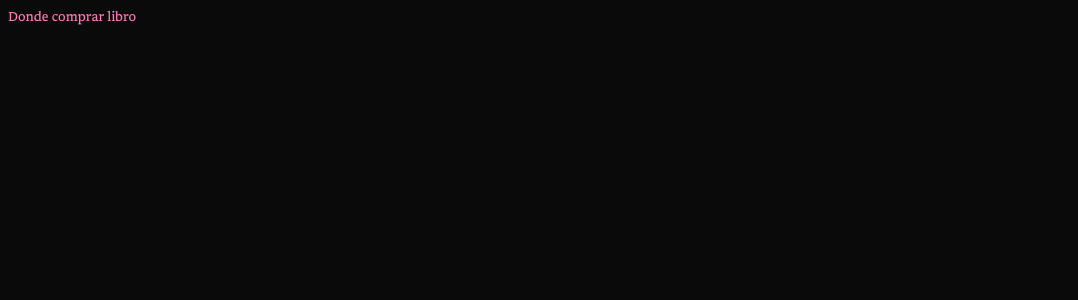
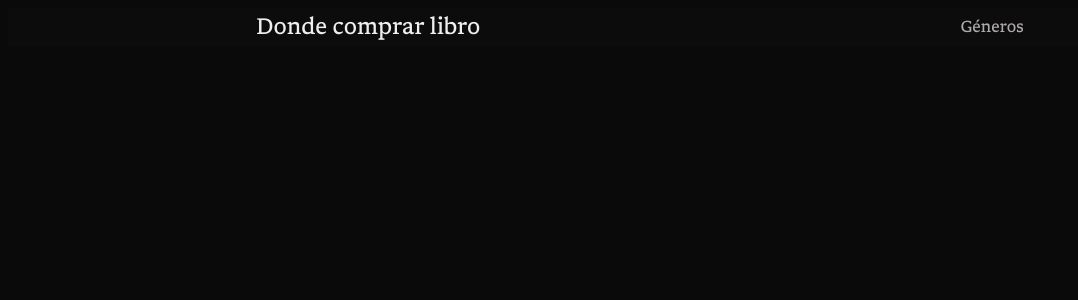
Before and after one commit to AGNajera/donde-comprar-libro, a React (Vite) app: page / in a window 1280 px wide. Shown: the top 300 px of the page, without its empty margins (0-1078 px from the left). Built offline with nearby package versions, Linux system fonts and the light colour scheme.

Commit message:
Header y estilos extra. Los estilos son algo diferentes que los de index, sobretodo con el titulo. Creo que se puede mejorar haciendo al archivo Header su css module, veré. Todavía no está finalizado el Header, solo es la base de lo que será en el futuro.

```diff
--- a/src/App.tsx
+++ b/src/App.tsx
@@ -1,7 +1,9 @@
+import { Header } from "./components/Header.tsx";
+
 function App() {
   return (
     <div className="App">
-      <a href="/">Donde comprar libro</a>
+      <Header />
     </div>
   );
 }
--- /dev/null
+++ b/src/components/Header.css
@@ -0,0 +1,32 @@
+header {
+  display: flex;
+  justify-content: space-around;
+  align-items: center;
+  padding: 0.5rem;
+  width: 100%;
+  background-color: var(--foreground);
+}
+
+section > .title {
+  font-size: 1.4rem;
+  text-decoration: none;
+  color: var(--text);
+
+  &::after {
+    background-color: none;
+    transform: none;
+    transform: scaleX(0);
+    transform-origin: none;
+  }
+
+  &:hover,
+  &:focus {
+    color: var(--primary-hover);
+    transition: all 0.3s ease;
+  }
+}
+
+section > a {
+  color: var(--text-muted);
+  font-size: 1rem;
+}
--- /dev/null
+++ b/src/components/Header.tsx
@@ -0,0 +1,16 @@
+import "./Header.css";
+
+export function Header() {
+  return (
+    <header>
+      <section className="logo">
+        <a className="title" href="/">
+          Donde comprar libro
+        </a>
+      </section>
+      <section className="genres">
+        <a href="/">Géneros</a>
+      </section>
+    </header>
+  );
+}
--- a/src/index.css
+++ b/src/index.css
@@ -2,11 +2,12 @@
   --font-ui: "Libron-Regular";
   --font-bold: "Libron-Bold";
   --text: #eee;
+  --text-muted: #c6c1c1e1;
   --primary: oklch(56.678% 0.22944 0.744);
   --primary-text: oklch(75.144% 0.17467 352.417);
   --primary-hover: oklch(50.644% 0.2051 0.554);
   --background: #0a0a0a;
-  --foreground: #1e1e1e;
+  --foreground: #0c0c0c;
 }
 
 @font-face {
@@ -28,24 +29,26 @@
 html {
   margin: 0;
   padding: 0;
-  font-family: var(--font-ui), 'Segoe UI', Tahoma, Geneva, Verdana, sans-serif;
+  font-family: var(--font-ui), "Segoe UI", Tahoma, Geneva, Verdana, sans-serif;
   background: var(--background);
+  height: 100dvh;
 }
 
 h1,
 h2,
 h3 {
   font-family: var(--font-bold);
+  color: var(--text);
 }
 
 small {
-  color: var(--text-hover);
-  font-size: .67rem;
+  color: var(--text-muted);
+  font-size: 0.8rem;
 }
 
 a {
   color: var(--primary-text);
-  font-size: .8rem;
+  font-size: 0.8rem;
   text-decoration: none;
   position: relative;
 
@@ -53,9 +56,9 @@ a {
     content: "";
     position: absolute;
     left: 0;
-    bottom: -.2em;
+    bottom: -0.2em;
     width: 100%;
-    height: .1em;
+    height: 0.1em;
     background-color: var(--primary-hover);
     transform: scaleX(0);
     transform-origin: right;
@@ -64,7 +67,6 @@ a {
 
   &:hover::after {
     color: var(--primary-hover);
-    scale: 1;
     transform: scaleX(1);
     transform-origin: left;
   }
```
